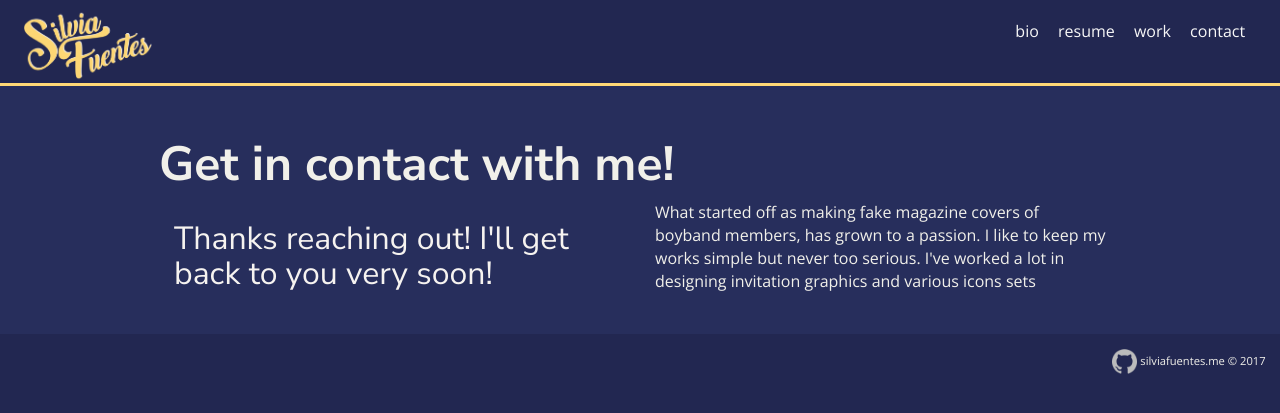
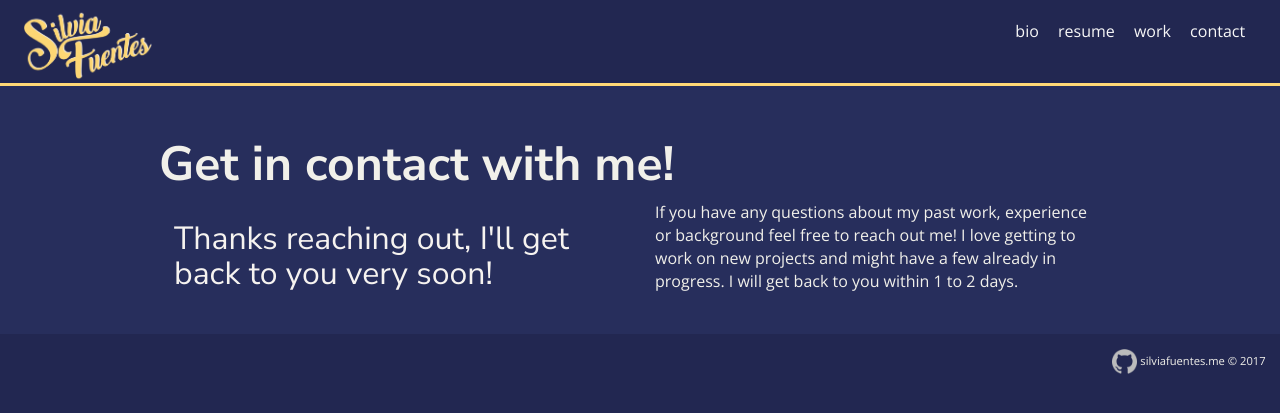
Before and after one commit to silviafuen/silviafuen.github.io, a Jekyll site: the page built from contact/thanks.html, in a window 1280 px wide. Shown: the top 413 px of the page. Built offline with Jekyll 4.4.1, drawn with Linux system fonts in a browser that asks for light colours.

Commit message:
Editorial changes to contact content
Editing contact content for first round go-live.

```diff
--- a/contact/index.html
+++ b/contact/index.html
@@ -20,9 +20,8 @@ permalink: /contact/
 		</div>
 
 		<div class="col-md-6">
-			<p> What started off as making fake magazine covers of boyband members, has grown to a passion.
-				I like to keep my works simple but never too serious. I've worked a lot in designing invitation
-				graphics and various icons sets</p>
+			<p> If you have any questions about my past work, experience or background feel free to reach out me!
+				 I love getting to work on new projects and might have a few already in progress. I will get back to you within 1 to 2 days. </p>
 		</div>
 	</div>
 </div>
--- a/contact/thanks.html
+++ b/contact/thanks.html
@@ -8,13 +8,12 @@ permalink: /contact/submitted
 	<div class="col-md-12">
 		<h2>Get in contact with me!</h2>
 		<div class="col-md-6">
-			<h3> Thanks reaching out! I'll get back to you very soon! </h3>
+			<h3> Thanks reaching out, I'll get back to you very soon! </h3>
 		</div>
 
 		<div class="col-md-6">
-			<p> What started off as making fake magazine covers of boyband members, has grown to a passion.
-				I like to keep my works simple but never too serious. I've worked a lot in designing invitation
-				graphics and various icons sets</p>
+			<p> If you have any questions about my past work, experience or background feel free to reach out me!
+				 I love getting to work on new projects and might have a few already in progress. I will get back to you within 1 to 2 days.  </p>
 		</div>
 	</div>
 </div>
```
